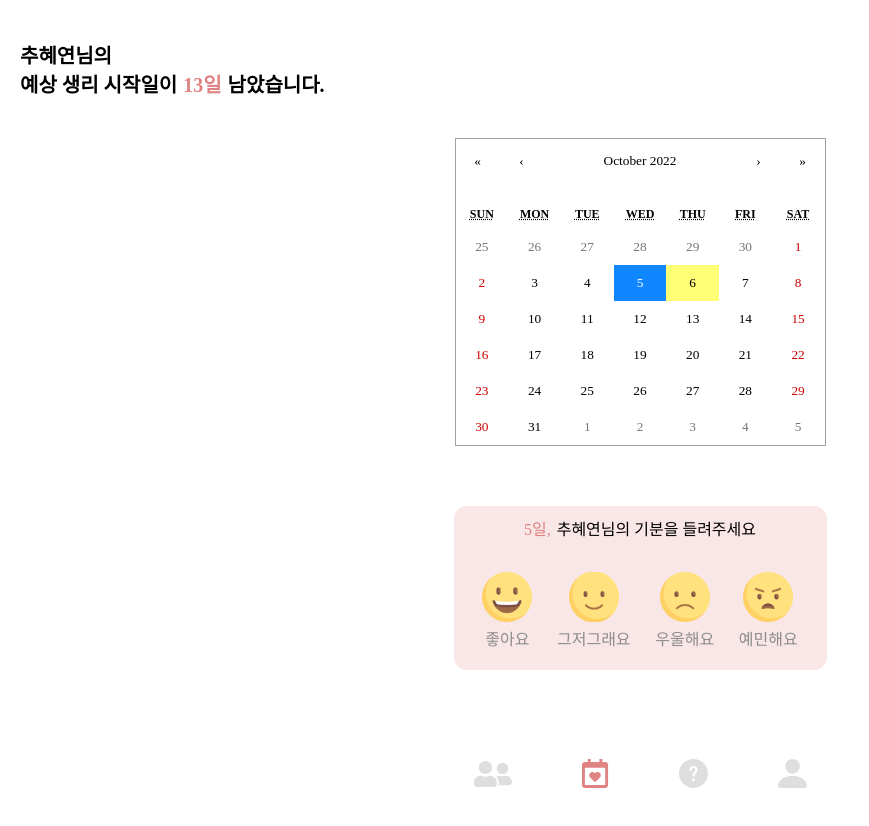
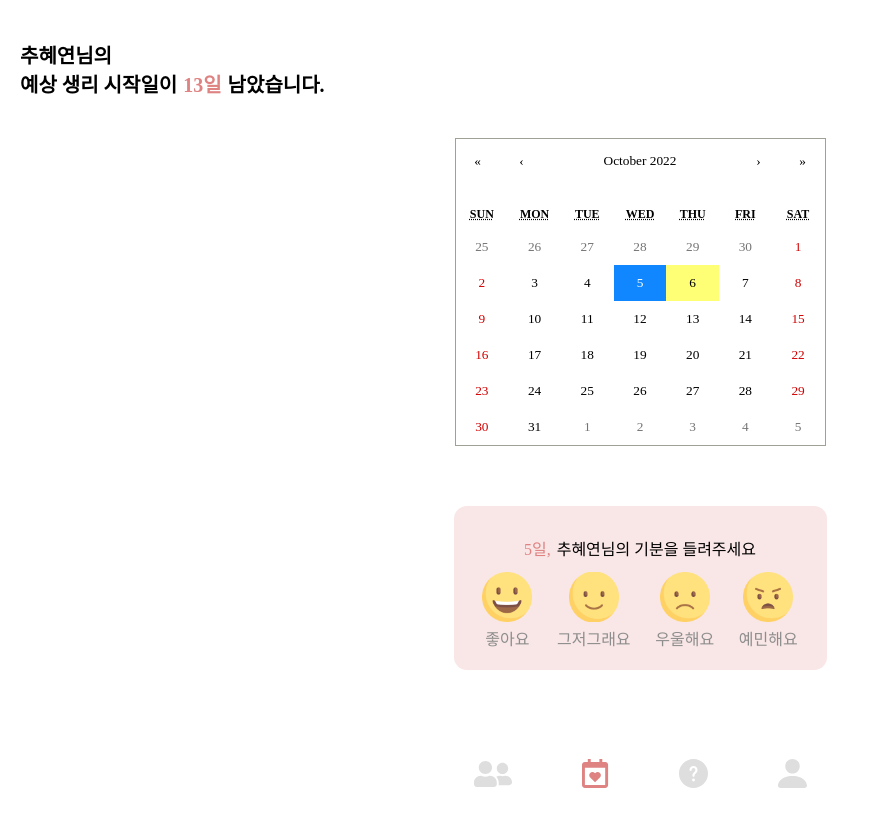
Before and after one commit to MangoBingsoo/Frontend, a React (Create React App) app: page /main in a window 1280 px wide. Both pictures are taken after a click on the element 640 px from the left and 272 px from the top of the page. Shown: the top 826 px of the page, without its empty margins (0-869 px from the left). Built offline with nearby package versions, Linux system fonts and the light colour scheme.

Commit message:
🌧 :: style 수정

```diff
--- a/src/component/main/index.tsx
+++ b/src/component/main/index.tsx
@@ -37,12 +37,12 @@ const Main: React.FC = () => {
       </S.StyledCalendar>
       {isClick ? (
         <S.EmotionWrapper onClick={removeClick}>
-          <S.EmotionTextBox>
+          <S.EmotionTextBoxWrapper>
             <S.EmotionText>
               <S.Text className="date">{value.getDate()}일, </S.Text>
               <S.Text>추혜연님의 기분을 들려주세요</S.Text>
             </S.EmotionText>
-          </S.EmotionTextBox>
+          </S.EmotionTextBoxWrapper>
           <S.EmojiBoxWrapper>
             <S.EmojiBoxList>
               <S.EmojiBox
--- a/src/component/main/style.ts
+++ b/src/component/main/style.ts
@@ -45,11 +45,12 @@ export const EmotionWrapper = styled.div`
   padding: 10px;
 `;
 
-export const EmotionTextBox = styled.div`
+export const EmotionTextBoxWrapper = styled.div`
   display: flex;
   justify-content: center;
   text-align: center;
   align-items: center;
+  margin-top: 20px;
 `;
 export const EmotionText = styled.ul`
   display: flex;
```
